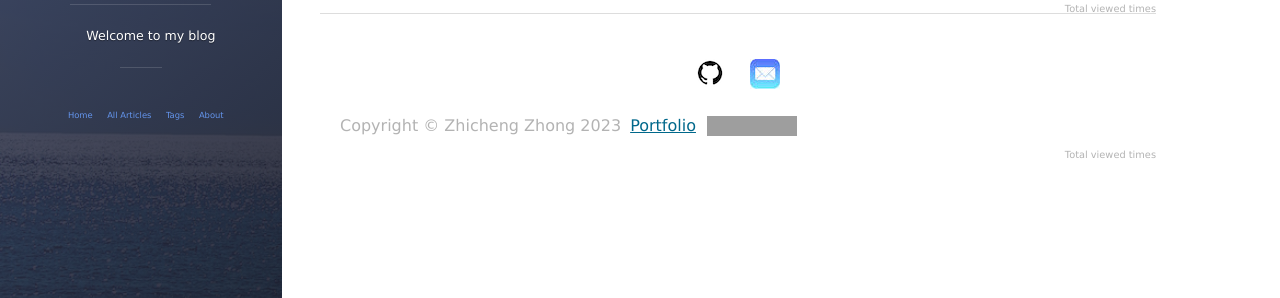
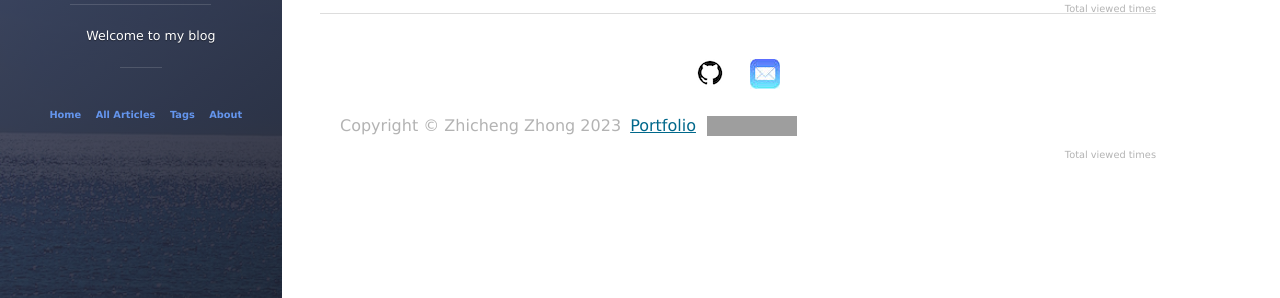
Before and after one commit to ChrisZZhong/chriszzhong.github.io, a Jekyll site: the page built from about.md, in a window 1280 px wide. Shown: the part 480-778 px from the top of the page. Built offline with Jekyll 4.4.1, drawn with Linux system fonts in a browser that asks for light colours; nearby versions of some CDN libraries; comment, search, counter and statistics services are not loaded; grey boxes are pictures that could not be loaded.

Commit message:
update interview

```diff
--- a/css/main.css
+++ b/css/main.css
@@ -731,7 +731,8 @@ img::-moz-selection {
     display: inline-block;
     margin-right: 0px;
     padding: 5px 5px 5px 5px;
-    font-size: .6em;
+    font-size: .7em;
+    font-weight: 700;
     text-shadow: none;
     color: #BF1827;
   }
```
